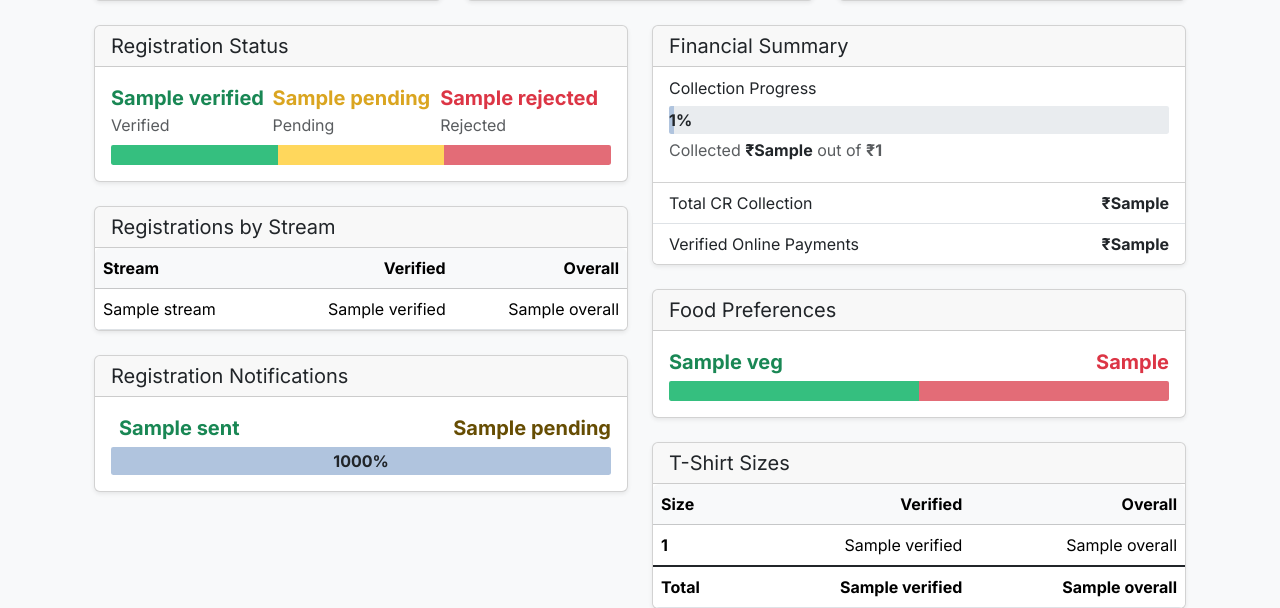
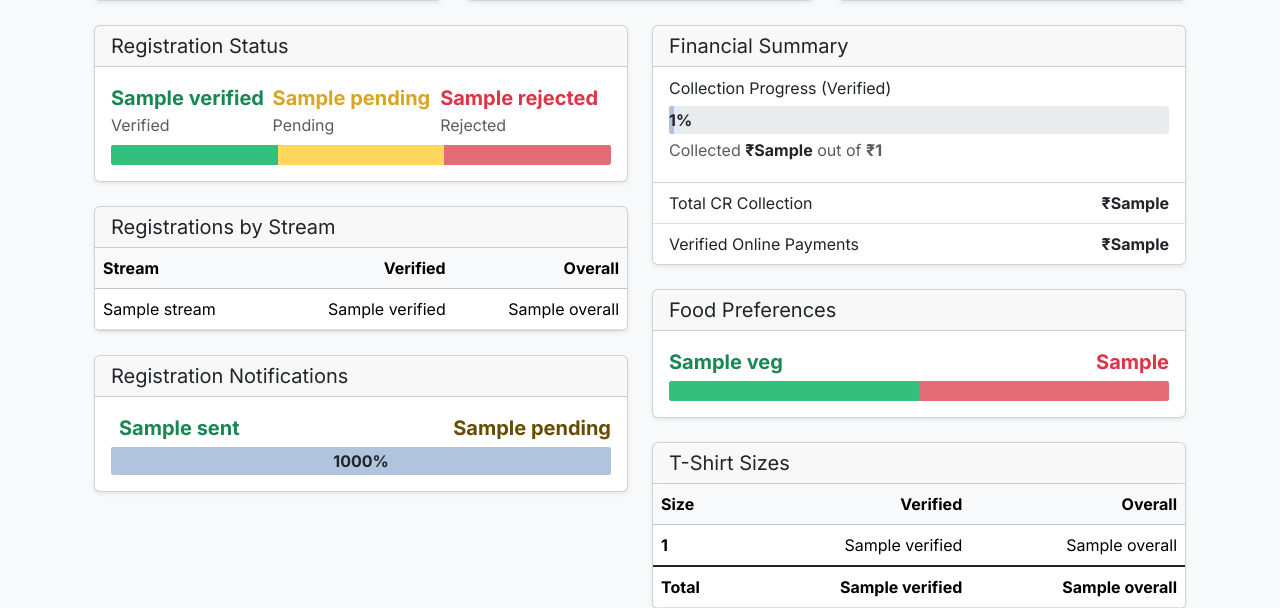
Before and after one commit to farhanr22/voyage26, a Flask app: template backend/templates/main/dashboard.html in a window 1280 px wide. Shown: the part 338-946 px from the top of the page. Run offline with Flask 3, Linux system fonts and the light colour scheme; the template is opened without the code that fills it: most values are stand-ins (such as "Sample title", 1, 10 or a date in 2020); some libraries are stand-ins or nearby versions.

Commit message:
fix(dashboard): Clarify meaning of data

```diff
--- a/backend/templates/main/dashboard.html
+++ b/backend/templates/main/dashboard.html
@@ -145,7 +145,7 @@
             <div class="card shadow-sm mb-4">
                 <h5 class="card-header">Financial Summary</h5>
                 <div class="card-body">
-                    <h6 class="card-subtitle mb-2">Collection Progress</h6>
+                    <h6 class="card-subtitle mb-2">Collection Progress (Verified)</h6>
                     <div class="progress" role="progressbar" style="height: 28px;">
                         <div class="progress-bar fw-bold fs-6 overflow-visible text-dark" style="width: {{ data.finances.collected_percent }}%">
                         {{ "%.0f"|format(data.finances.collected_percent) }}%
```
